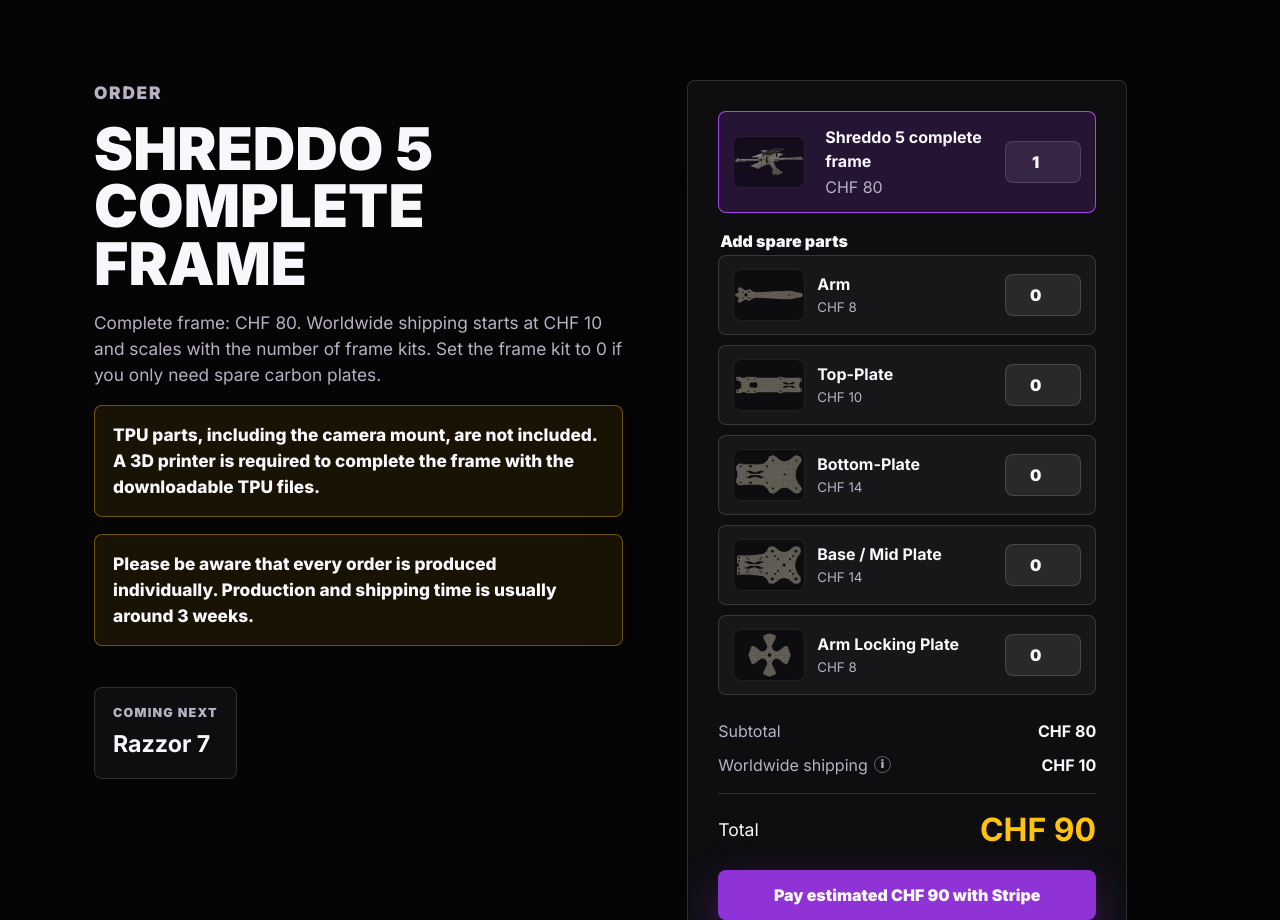
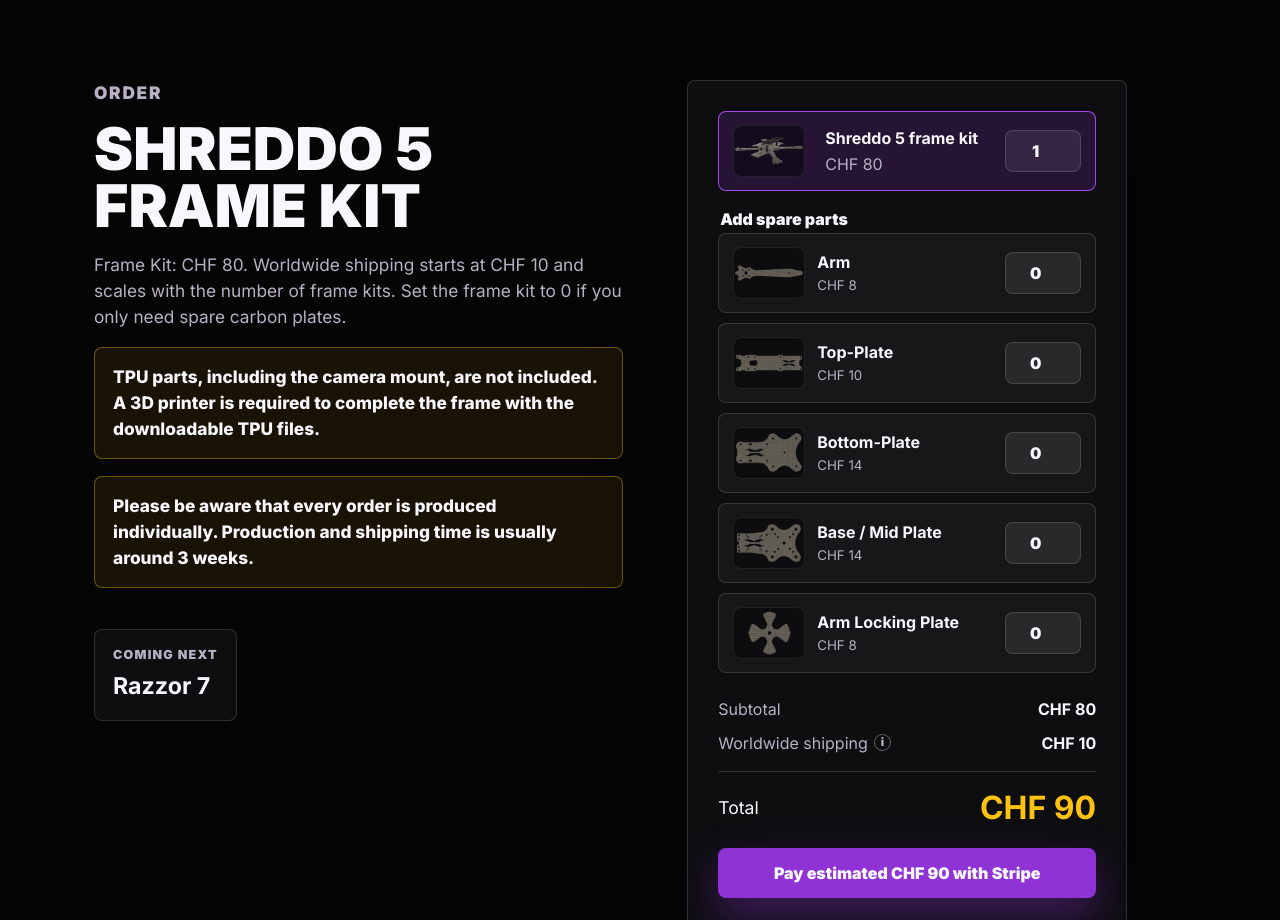
Before and after one commit to YeetlabFPV/Yeetlab, a website: page index.html in a window 1280 px wide. Shown: the part 5780-6700 px from the top of the page. Drawn offline with Linux system fonts and the light colour scheme.

Commit message:
changed text

```diff
--- a/index.html
+++ b/index.html
@@ -258,9 +258,9 @@
       <section class="checkout-section" id="checkout">
         <div class="checkout-copy">
           <p class="eyebrow">Order</p>
-          <h2>Shreddo 5 complete frame</h2>
+          <h2>Shreddo 5 frame kit</h2>
           <p>
-            Complete frame: CHF 80. Worldwide shipping starts at CHF 10 and
+            Frame Kit: CHF 80. Worldwide shipping starts at CHF 10 and
             scales with the number of frame kits. Set the frame kit to 0 if you
             only need spare carbon plates.
           </p>
@@ -283,7 +283,7 @@
           <div class="order-line">
             <img class="checkout-thumb" src="assets/checkout/frame-kit.png" alt="">
             <div>
-              <strong>Shreddo 5 complete frame</strong>
+              <strong>Shreddo 5 frame kit</strong>
               <span>CHF 80</span>
             </div>
             <input type="number" name="item" value="1" min="0" max="20" step="1" data-key="frame" data-price="80" aria-label="Shreddo 5 complete frame quantity">
```
